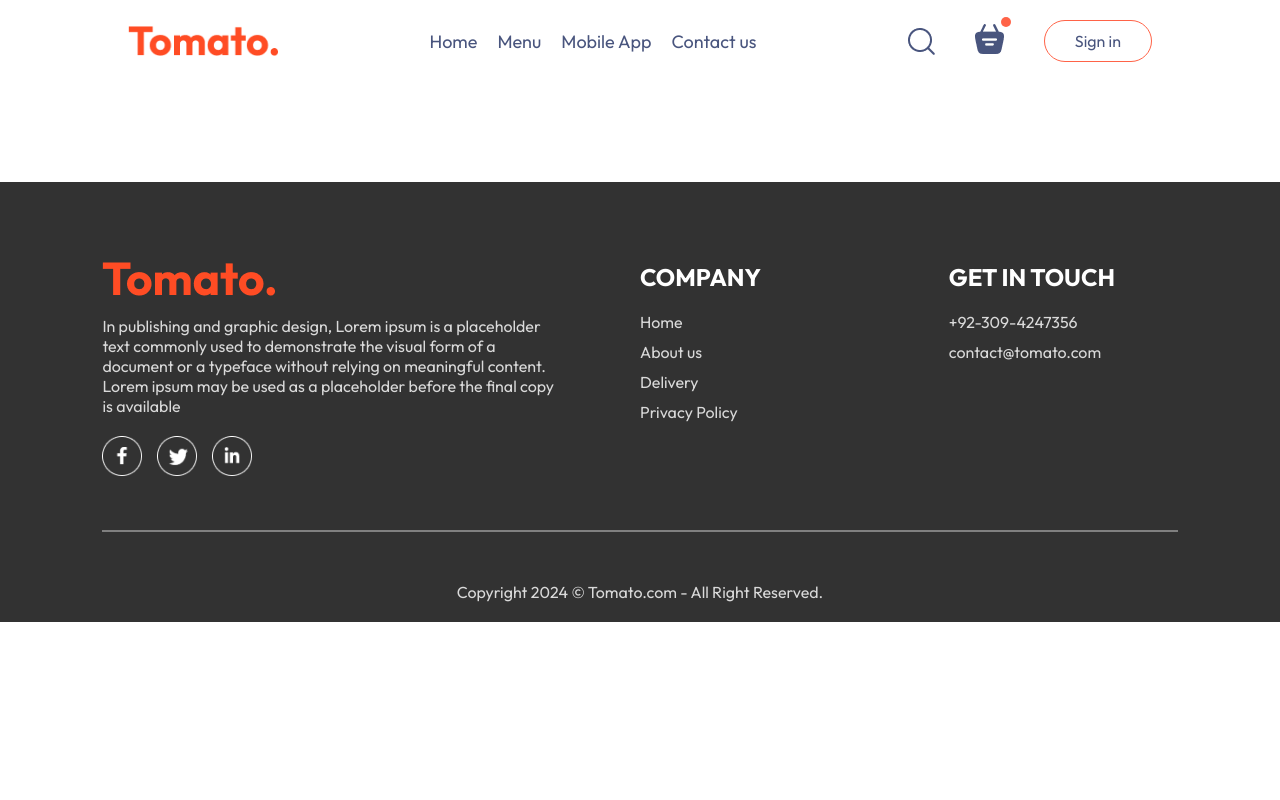
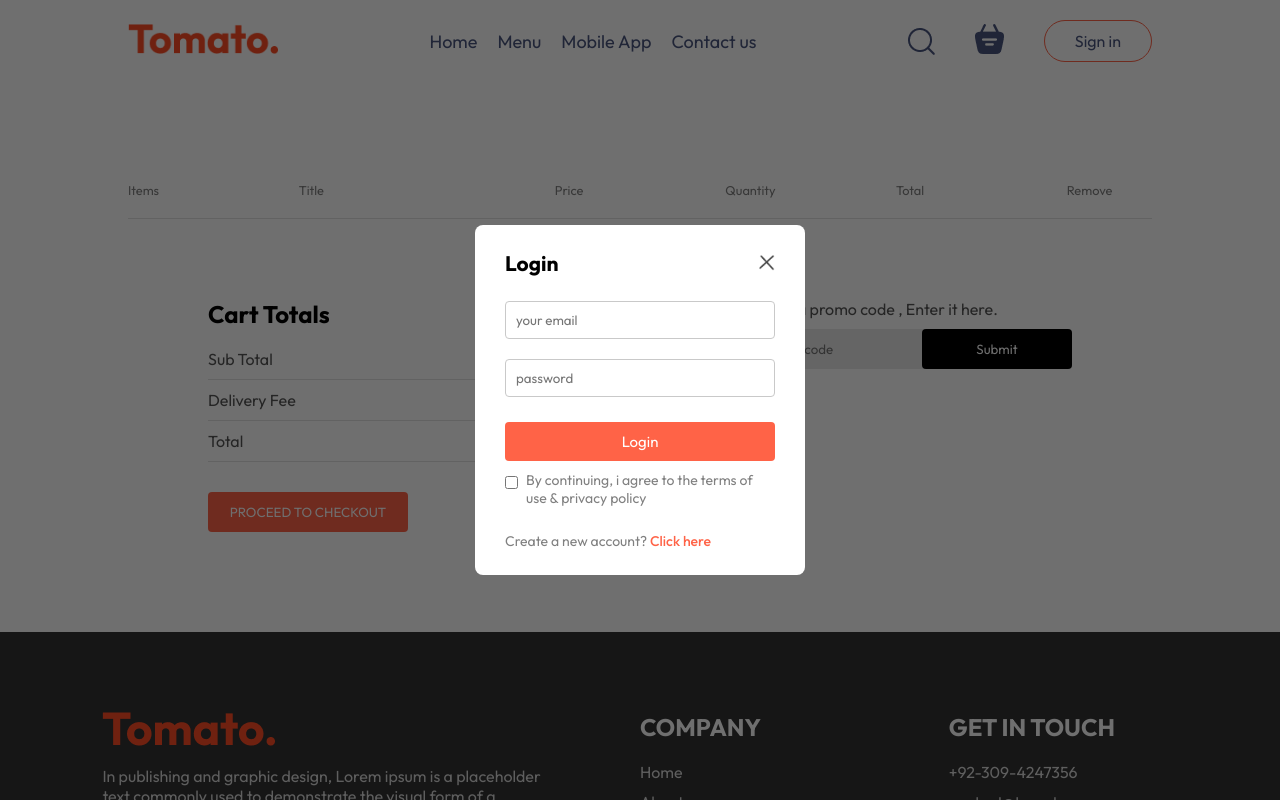
Before and after one commit to waqar-ahmad356/tomato-food-app, a React (Vite) app: page /cart in a window 1280 px wide. Both pictures are taken after a click on the button "Sign in". Shown: the top 800 px of the page. Built offline with nearby package versions, Linux system fonts and the light colour scheme.

Commit message:
modified

```diff
--- a/src/App.jsx
+++ b/src/App.jsx
@@ -1,16 +1,19 @@
-import React from 'react'
+import React, { useState } from 'react'
 import Navbar from './components/Navbar/Navbar'
 import {Routes,Route} from 'react-router-dom';
 import Home from './Pages/Home/Home';
 import Cart from './Pages/Cart/Cart';
 import PlaceOrder from './Pages/PlaceOrder/PlaceOrder';
 import Footer from './components/Footer/Footer';
+import LoginPopup from './components/LoginPopup/LoginPopup';
 
 const App = () => {
+  const [showlogin,setShowLogin]=useState(false);
   return (
     <>
+    {showlogin?<LoginPopup setShowLoginin={setShowLogin}/>:<></>}
     <div className='app'>
-    <Navbar/>
+    <Navbar setShowLogin={setShowLogin}/>
     <Routes>
       <Route path='/' element={<Home/>}></Route>
       <Route path='/cart' element={<Cart/>}></Route>
--- a/src/Context/StoreContext.jsx
+++ b/src/Context/StoreContext.jsx
@@ -17,12 +17,25 @@ const StoreContextProvider = (props) => {
         setCartItem((prev)=>({...prev,[itemId]:prev[itemId]-1}))
     }
 
-    useEffect(()=>{
-        console.log(cartitem);
-    },[cartitem])
+    const getTotalCartAmount=()=>{
+        let totalAmount=0;
+
+        for(const item in cartitem)
+
+        {
+            if(cartitem[item]>0)
+            {
+                let itemInfo=food_list.find((product)=>product._id===item);
+            totalAmount+=itemInfo.price+cartitem[item];
+        }
+
+            }
+            return totalAmount;
+
+    }
 
     const contextValue={
-        food_list,cartitem,setCartItem,addToCart,removeFromCart }
+        food_list,cartitem,setCartItem,addToCart,removeFromCart,getTotalCartAmount }
   return (
     <StoreContext.Provider value={contextValue}>
     {props.children}
--- a/src/Pages/Cart/Cart.css
+++ b/src/Pages/Cart/Cart.css
@@ -0,0 +1,96 @@
+.cart{
+    margin-top: 100px;
+}
+.cart-items-title{
+    display: grid;
+    grid-template-columns: 1fr 1.5fr 1fr 1fr 1fr 0.5fr;
+    align-items: center;
+    color: grey;
+    font-size: max(1vw,12px);
+}
+.cart-items-item{
+    margin: 10px 0px;
+    color: black;
+}
+.cart-items-item img{
+    width: 50px;
+}
+.cart hr{
+    height: 1px;
+    background-color: #e2e2e2;
+    border: none;
+}
+.cross{
+    cursor: pointer;
+    font-size: 20px;
+}
+.cart-bottom{
+    display: flex;
+    justify-content: space-between;
+    gap: max(12vw,20px);
+
+    margin: 80px;
+}
+.cart-total{
+    flex: 1;
+    display: flex;
+    flex-direction: column;
+    gap: 20px;
+}
+.cart-total-details{
+    display: flex;
+    justify-content: space-between;
+    color: #555;
+}
+.cart-total hr{
+    margin: 10px 0px;
+}
+.cart-total button{
+    border: none;
+    color: white;
+    background-color: tomato;
+    width: max(15vw,200px);
+    padding: 12px 0px;
+    border-radius: 4px;
+    cursor: pointer;
+}
+.cart-promo-code{
+    flex: 1;
+}
+.cart-promo-code p{
+    color: #555;
+}
+.cart-promo-code-input{
+    margin-top: 10px;
+    display: flex;
+    justify-content: space-between;
+    align-items: center;
+    background-color: #eaeaea;
+    border-radius: 4px;
+}
+.cart-promo-code-input input{
+    background-color: transparent;
+    border: none;
+    outline: none;
+    padding-left: 10px;
+}
+.cart-promo-code-input button{
+    width: max(10vw,150px);
+    padding: 12px 5px;
+    border: none;
+    background-color: black;
+    color: white;
+    border-radius: 4px;
+    cursor: pointer;
+}
+
+/*------------------media query------------------*/
+
+@media(max-width:750px){
+    .cart-bottom{
+        flex-direction: column-reverse;
+    }
+    .cart-promo-code{
+        justify-content: start;
+    }
+}
--- a/src/Pages/Cart/Cart.jsx
+++ b/src/Pages/Cart/Cart.jsx
@@ -1,10 +1,76 @@
-import React from 'react'
+import React, { useContext } from 'react'
 import './Cart.css';
+import {StoreContext} from '../../Context/StoreContext';
+import { assets } from '../../assets/assets';
+import { useNavigate } from 'react-router-dom';
 
 const Cart = () => {
+  const navigate=useNavigate();
+  const {cartitem,food_list,removeFromCart,getTotalCartAmount}=useContext(StoreContext);
   return (
-    <div>
-
+    <div className='cart'>
+    <div className='cart-items'>
+      <div className='cart-items-title'>
+        <p>Items</p>
+        <p>Title</p>
+        <p>Price</p>
+        <p>Quantity</p>
+        <p>Total</p>
+        <p>Remove</p>
+      </div>
+      <br/>
+      <hr/>
+      {
+        food_list.map((item,index)=>{
+          if(cartitem[item._id]>0){
+            return(
+              <div>
+              <div className='cart-items-title cart-items-item'>
+              <img src={item.image} alt='item'></img>
+              <p>{item.name}</p>
+              <p>${item.price}</p>
+              <p>{cartitem[item._id]}</p>
+              <p>${item.price*cartitem[item._id]}</p>
+              <p className='cross' onClick={()=>removeFromCart(item._id)}>X</p>
+                </div>
+                <hr/></div>
+            )
+          }
+        })
+      }
+    </div>
+      <div className='cart-bottom'>
+        <div className='cart-total'>
+          <h2>Cart Totals</h2>
+          <div>
+            <div className='cart-total-details'>
+              <p>Sub Total</p>
+              <p>${getTotalCartAmount()}</p>
+            </div>
+            <hr/>
+            <div className='cart-total-details'>
+              <p>Delivery Fee</p>
+              <p>${getTotalCartAmount()===0?0:2}</p>
+            </div>
+            <hr/>
+            <div className='cart-total-details'>
+              <p>Total</p>
+              <p>${getTotalCartAmount()===0?0:getTotalCartAmount()+2}</p>
+            </div>
+            <hr/>
+          </div>
+          <button onClick={()=>navigate('/order')}>PROCEED TO CHECKOUT</button>
+        </div>
+        <div className='cart-promo-code'>
+          <div>
+            <p>If you have a promo code , Enter it here.</p>
+            <div className='cart-promo-code-input'>
+              <input type='text' placeholder='Enter promo code'></input>
+              <button>Submit</button>
+            </div>
+          </div>
+        </div>
+      </div>
     </div>
   )
 }
--- a/src/Pages/PlaceOrder/PlaceOrder.jsx
+++ b/src/Pages/PlaceOrder/PlaceOrder.jsx
@@ -1,11 +1,55 @@
-import React from 'react'
+import React, { useContext } from 'react'
 import './PlaceOrder.css';
+import { StoreContext } from '../../Context/StoreContext';
 
 const PlaceOrder = () => {
+  const {getTotalCartAmount}=useContext(StoreContext);
   return (
-    <div>
+    <form className='place-order'>
+    <div className='place-order-left'>
+      <p className='title'>Delivery Information</p>
+      <div className='multi-fields'>
+        <input type='text' placeholder='First Name'></input>
+        <input type='text' placeholder='Last Name'></input>
+      </div>
+      <input type='email' placeholder='Your Email'></input>
+      <input type='text' placeholder='Street'></input>
+      <div className='multi-fields'>
+        <input type='text' placeholder='City'></input>
+        <input type='text' placeholder='State'></input>
+      </div>
+      <div className='multi-fields'>
+        <input type='text' placeholder='Zip Code'></input>
+        <input type='text' placeholder='Country'></input>
+      </div>
+      <input type='text' placeholder='Phone'></input>
+    </div>
+    <div className='place-order-right'>
+    <div className='cart-total'>
+          <h2>Cart Totals</h2>
+          <div>
+            <div className='cart-total-details'>
+              <p>Sub Total</p>
+              <p>${getTotalCartAmount()}</p>
+            </div>
+            <hr/>
+            <div className='cart-total-details'>
+              <p>Delivery Fee</p>
+              <p>${getTotalCartAmount()===0?0:2}</p>
+            </div>
+            <hr/>
+            <div className='cart-total-details'>
+              <p>Total</p>
+              <p>${getTotalCartAmount()===0?0:getTotalCartAmount()+2}</p>
+            </div>
+            <hr/>
+          </div>
+          <button>PROCEED TO PAYMENT</button>
+        </div>
+    </div>
 
-    </div>
+
+    </form>
   )
 }
 
--- /dev/null
+++ b/src/components/LoginPopup/LoginPop.css
@@ -0,0 +1,66 @@
+.login-popup{
+    position: absolute;
+    z-index: 1;
+    width: 100%;
+    height: 100%;
+    background-color: #00000090;
+    display: grid;
+}
+.login-popup-container{
+    place-self: center;
+    width: max(23vw,330px);
+    color: #808080;
+    background-color: white;
+    display: flex;
+    flex-direction: column;
+    gap: 25px;
+    padding: 25px 30px;
+    border-radius: 8px;
+    font-size: 14px;
+    animation: fadein 0.5s;
+
+}
+.login-popup-title{
+    display: flex;
+    justify-content: space-between;
+    align-items: center;
+    color: black;
+}
+.login-popup-title img{
+    width: 16px;
+    cursor: pointer;
+}
+.login-popup-input{
+    display: flex;
+    flex-direction: column;
+    gap: 20px;
+}
+.login-popup-input input{
+    outline: none;
+    border: 1px solid #c9c9c9;
+    padding: 10px;
+    border-radius: 4px;
+}
+.login-popup-container button{
+    border: none;
+    padding: 10px;
+    border-radius: 4px;
+    color: white;
+    background-color: tomato;
+    font-size: 15px;
+    cursor: pointer;
+}
+.login-popup-condition{
+    display: flex;
+    align-items: start;
+    gap: 8px;
+    margin-top: -15px;
+}
+.login-popup-condition input{
+    margin-top: 5px;
+}
+.login-popup p span{
+    color: tomato;
+    font-weight: 500;
+    cursor: pointer;
+}
--- /dev/null
+++ b/src/components/LoginPopup/LoginPopup.jsx
@@ -0,0 +1,35 @@
+import React, { useState } from 'react'
+import './LoginPop.css';
+import { assets } from '../../assets/assets';
+
+const LoginPopup = ({setShowLoginin}) => {
+    const [currstate,setCurrState]=useState("Login")
+  return (
+    <div className='login-popup'>
+    <form className='login-popup-container'>
+        <div className='login-popup-title'>
+            <h2>{currstate}</h2>
+            <img src={assets.cross_icon} onClick={()=>setShowLoginin(false)}></img>
+        </div>
+
+    <div className='login-popup-input'>
+    {currstate==="Login"?<></>:<input type='text' placeholder='your name' required></input>}
+
+        <input type='email' placeholder='your email' required></input>
+        <input type='password' placeholder='password' required></input>
+    </div>
+    <button>{currstate==='Sign up'?"Create account":"Login"}</button>
+    <div className='login-popup-condition'>
+        <input type='checkbox' required></input>
+        <p>By continuing, i agree to the terms of use & privacy policy</p>
+    </div>
+    {currstate==="Login"?<p>Create a new account? <span onClick={()=>setCurrState("Sign up")}>Click here</span></p>
+    : <p>Already have an account? <span onClick={()=>setCurrState("Login")}>Login here</span></p>
+    }
+
+    </form>
+    </div>
+  )
+}
+
+export default LoginPopup
--- a/src/components/Navbar/Navbar.jsx
+++ b/src/components/Navbar/Navbar.jsx
@@ -1,14 +1,16 @@
-import React, { useState } from 'react'
+import React, { useContext, useState } from 'react'
 import './Navbar.css';
 import {assets} from '../../assets/assets';
 import {Link} from 'react-router-dom';
+import { StoreContext } from '../../Context/StoreContext';
 
-const Navbar = () => {
+const Navbar = ({setShowLogin}) => {
 
     const [menu,setMenu]=useState('hone');
+    const {getTotalCartAmount}=useContext(StoreContext);
   return (
     <div className='navbar'>
-    <img src={assets.logo} alt='' className='logo'></img>
+    <Link to='/'><img src={assets.logo} alt='' className='logo'></img></Link>
     <ul className='navbar-menu'>
         <Link to='/' onClick={()=>setMenu('home')} className={menu==="home"?"active":""}>Home</Link>
         <a  href='#explore-menu' onClick={()=>setMenu('menu')} className={menu==="menu"?"active":""}>Menu</a>
@@ -18,10 +20,10 @@ const Navbar = () => {
     <div className='navbar-right'>
         <img src={assets.search_icon} alt=''></img>
         <div className='navbar-search-icon'>
-            <img src={assets.basket_icon} alt=''></img>
-            <div className='dot'></div>
+           <Link to='/cart'> <img src={assets.basket_icon} alt=''></img></Link>
+            <div className={getTotalCartAmount()===0?"":"dot"}></div>
         </div>
-        <button>Sign in</button>
+        <button onClick={()=>setShowLogin(true)}>Sign in</button>
     </div>
 
     </div>
```
Also changed, not shown: src/Pages/PlaceOrder/PlaceOrder.css (+36 -0 lines).
